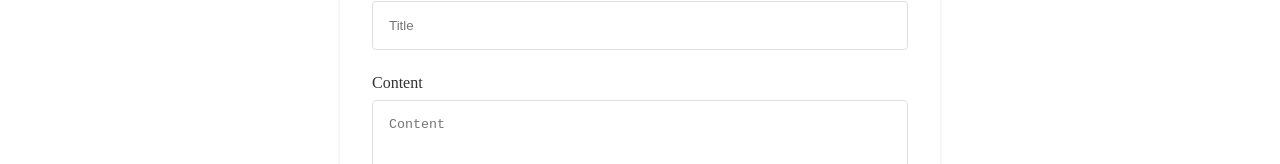
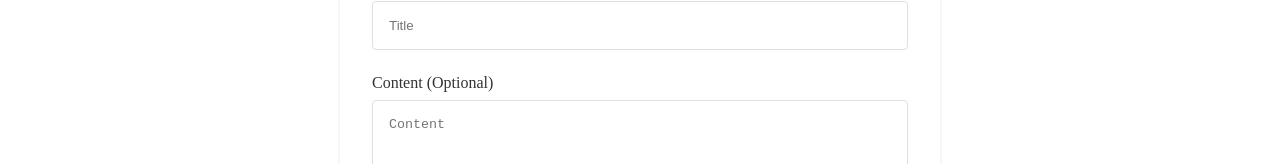
Before and after one commit to lttlp101/DHubTest, a React (Vite) app: page /create in a window 1280 px wide. Shown: the part 227-391 px from the top of the page. Built offline with nearby package versions, Linux system fonts and the light colour scheme; sample sign-in values are in the browser's storage.

Commit message:
fix: update PostForm content label to indicate optional field

```diff
--- a/src/components/PostForm/PostForm.jsx
+++ b/src/components/PostForm/PostForm.jsx
@@ -95,7 +95,7 @@ const PostForm = ({
 			</div>
 
 			<div className={styles.formGroup}>
-				<label htmlFor="content">Content</label>
+				<label htmlFor="content">Content (Optional)</label>
 				<textarea
 					id="content"
 					placeholder={
```
